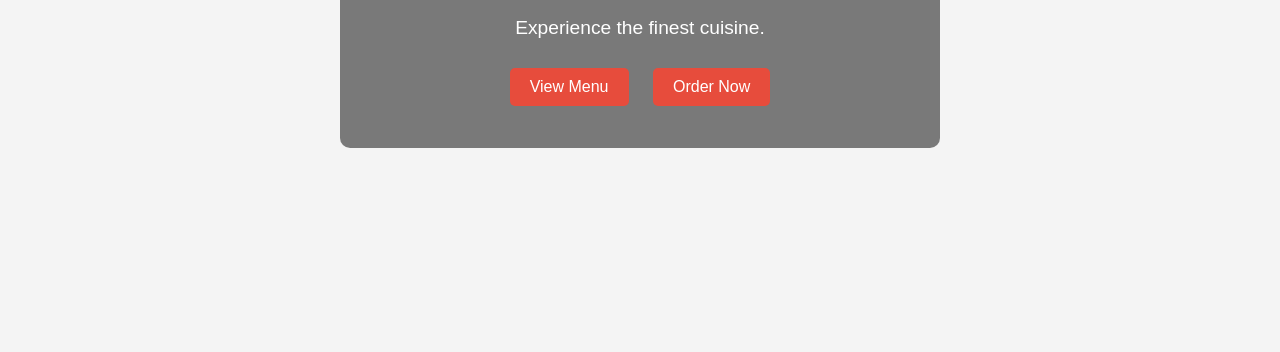
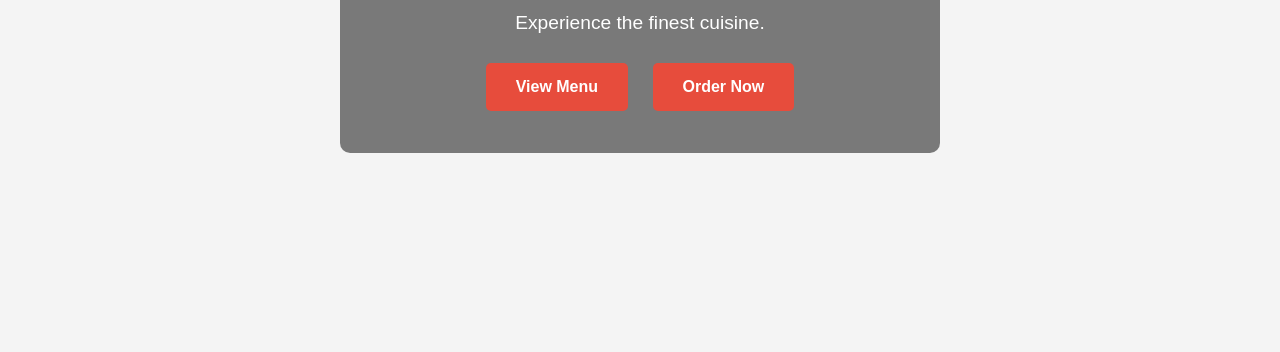
Before and after one commit to AbaraEmmanuel/eXquisite, a plain HTML site: page index.html in a window 1280 px wide. Shown: the part 448-800 px from the top of the page. Drawn offline with Linux system fonts and the light colour scheme.

Commit message:
Updated style and index

```diff
--- a/style.css
+++ b/style.css
@@ -82,11 +82,14 @@ nav ul li a {
 .btn {
     display: inline-block;
     margin: 10px;
-    padding: 10px 20px;
+    padding: 15px 30px;
     background-color: #e74c3c;
     color: #fff;
     text-decoration: none;
     border-radius: 5px;
+    font-size: 1em;
+    text-align: center;
+    font-weight: bold;
 }
 
 .btn:hover {
```
